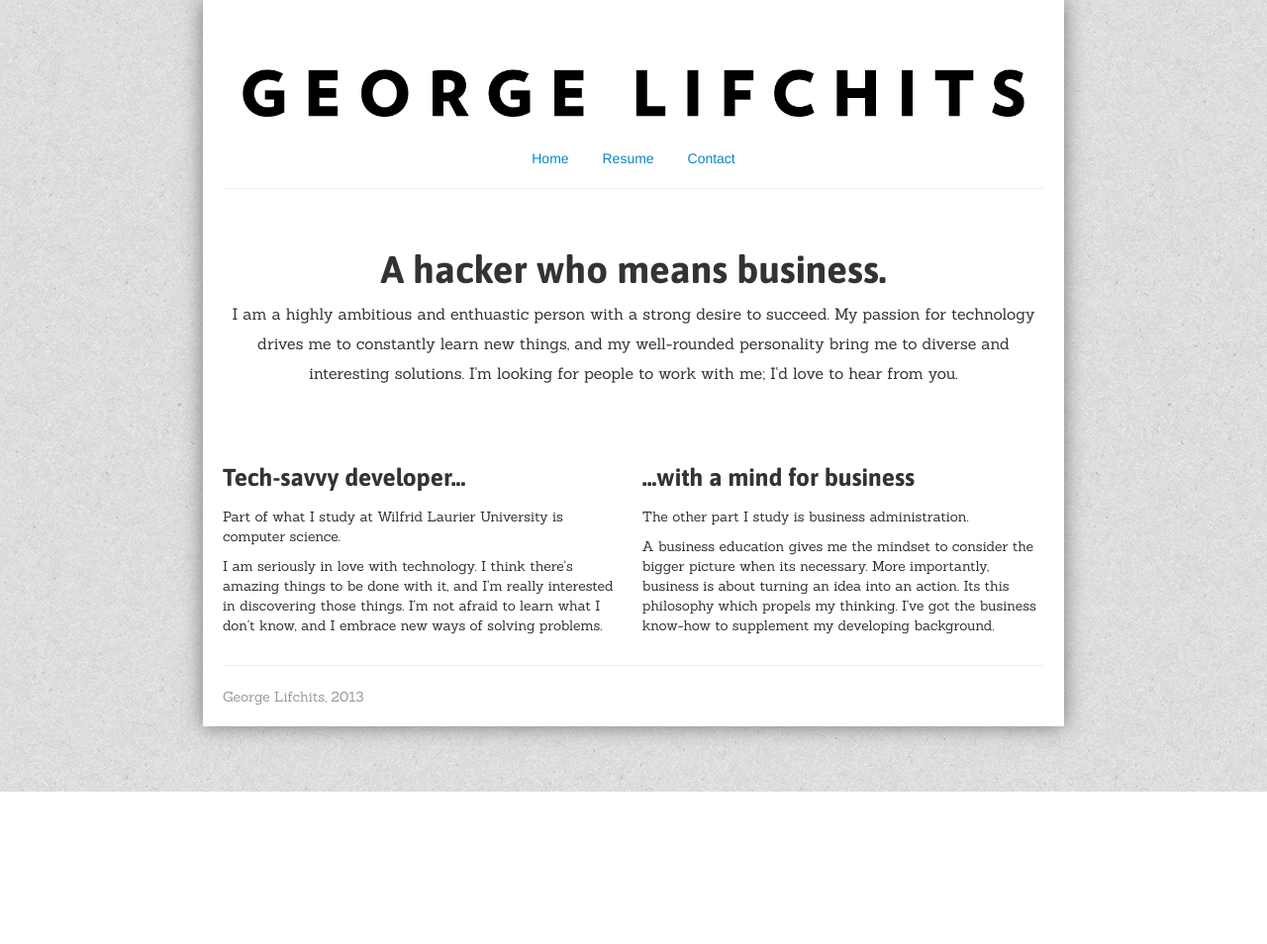
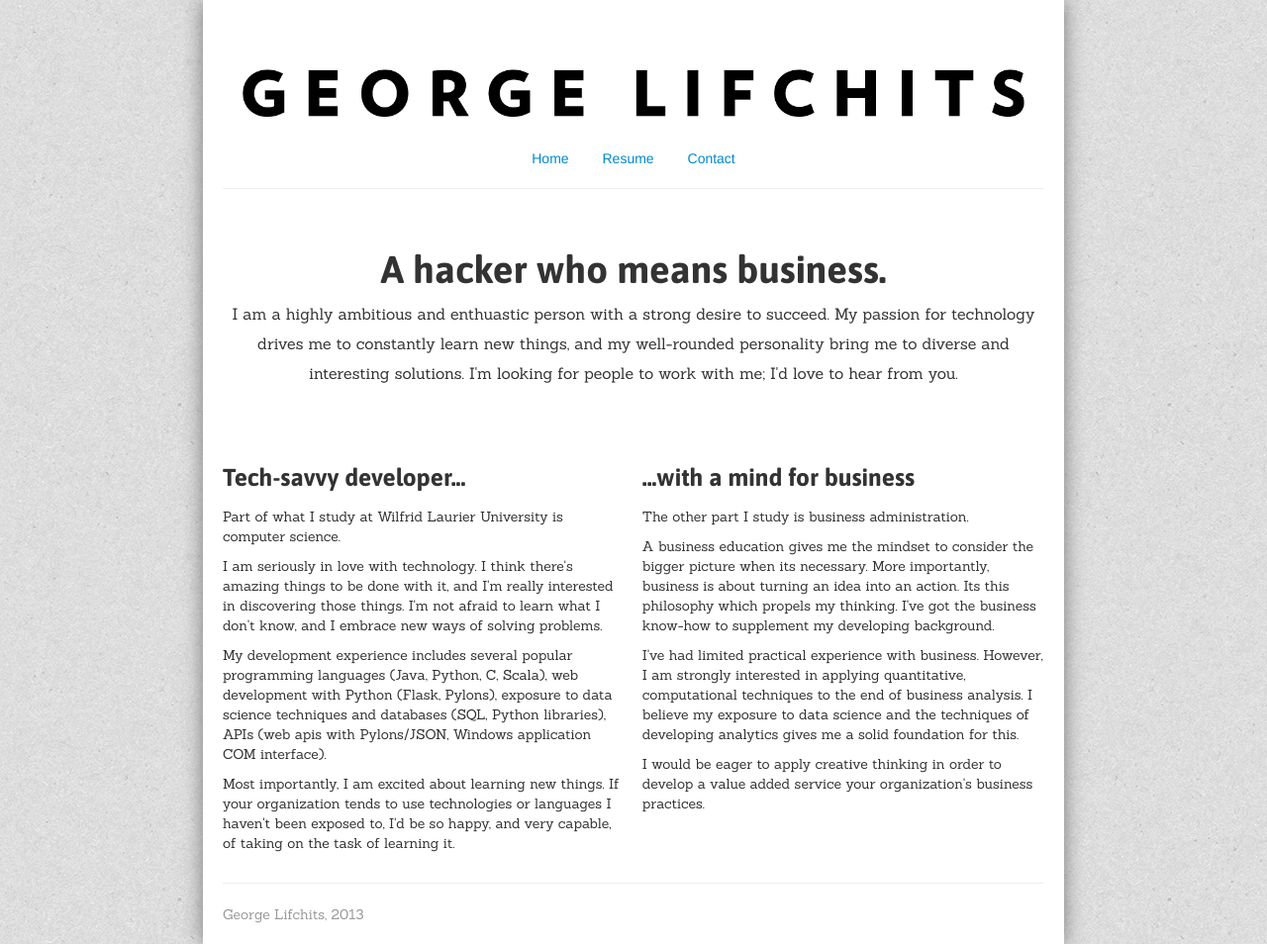
Before and after one commit to glifchits/glifchits-website, a Flask app: page / in a window 1280 px wide. Shown: the whole page at 99% size. Before the commit the page ends 800 px from the top, so only its background shows below. Run offline with Flask 2, Linux system fonts and the light colour scheme; parts of the project's set-up code (start-up, migrations or seed data) failed here and were passed over; some libraries are stand-ins or nearby versions.

Commit message:
more content for index page

```diff
--- a/web/templates/index.html
+++ b/web/templates/index.html
@@ -22,6 +22,17 @@
 			and I'm really interested in discovering those things. I'm not afraid to learn what I don't
 			know, and I embrace new ways of solving problems.
 		</p>
+		<p>
+			My development experience includes several popular programming languages
+			(Java, Python, C, Scala), web development with Python (Flask, Pylons),
+			exposure to data science techniques and databases (SQL, Python libraries),
+			APIs (web apis with Pylons/JSON, Windows application COM interface).
+		</p>
+		<p>
+			Most importantly, I am excited about learning new things. If your organization
+			tends to use technologies or languages I haven't been exposed to, I'd
+			be so happy, and very capable, of taking on the task of learning it.
+		</p>
 	</div>
 	<div class="span6">
 		<h3>...with a mind for business</h3>
@@ -29,9 +40,22 @@
 			The other part I study is business administration.
 		</p>
 		<p>
-			A business education gives me the mindset to consider the bigger picture when its necessary.
-			More importantly, business is about turning an idea into an action. Its this philosophy which
-			propels my thinking. I've got the business know-how to supplement my developing background.
+			A business education gives me the mindset to consider the bigger picture
+			when its necessary. More importantly, business is about turning an idea
+			into an action. Its this philosophy which propels my thinking. I've
+			got the business know-how to supplement my developing background.
+		</p>
+		<p>
+			I've had limited practical experience with business. However, I am
+			strongly interested in applying quantitative, computational
+			techniques to the end of business analysis. I believe my exposure to
+			data science and the techniques of developing analytics gives me a
+			solid foundation for this.
+
+		</p>
+		<p>
+			I would be eager to apply creative thinking in order to develop a value
+			added service your organization's business practices.
 		</p>
 	</div>
 </div>
```
Also changed, not shown: 1 other file.
